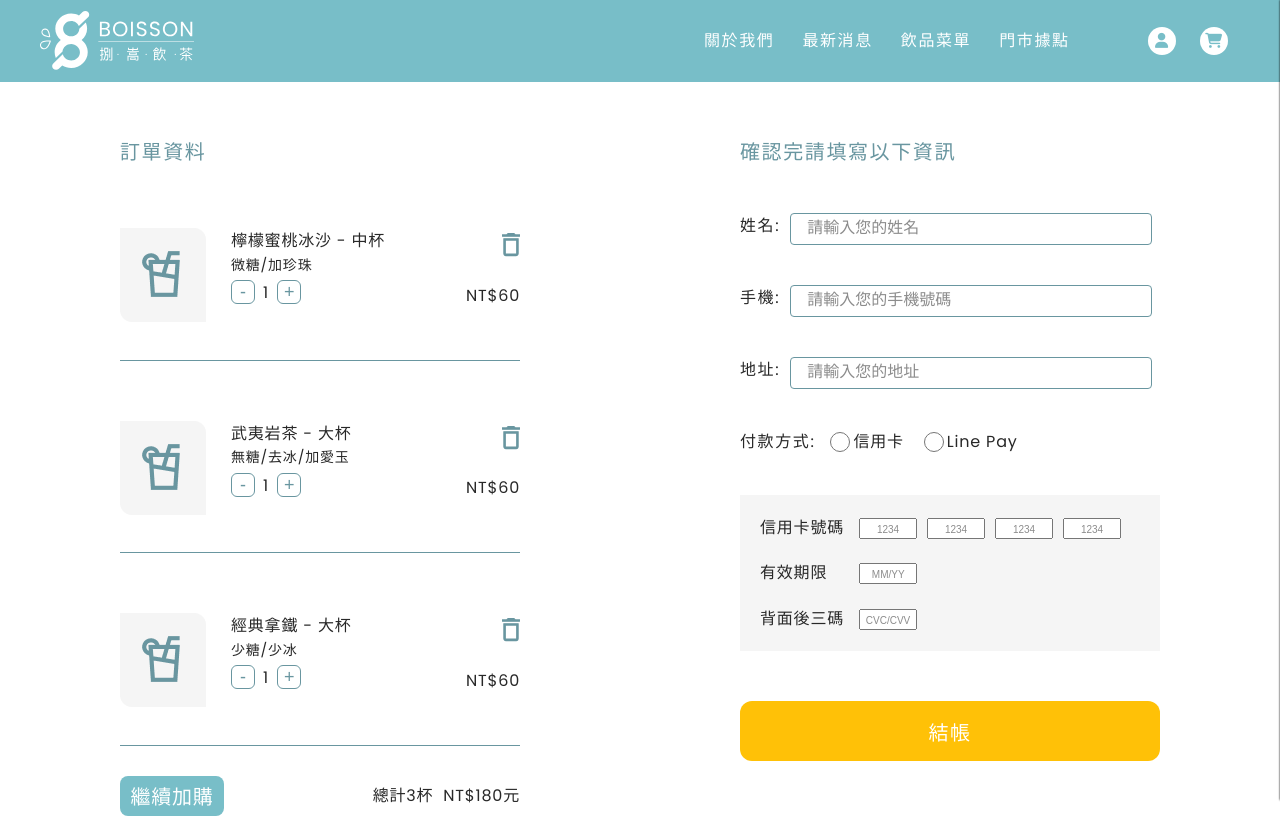
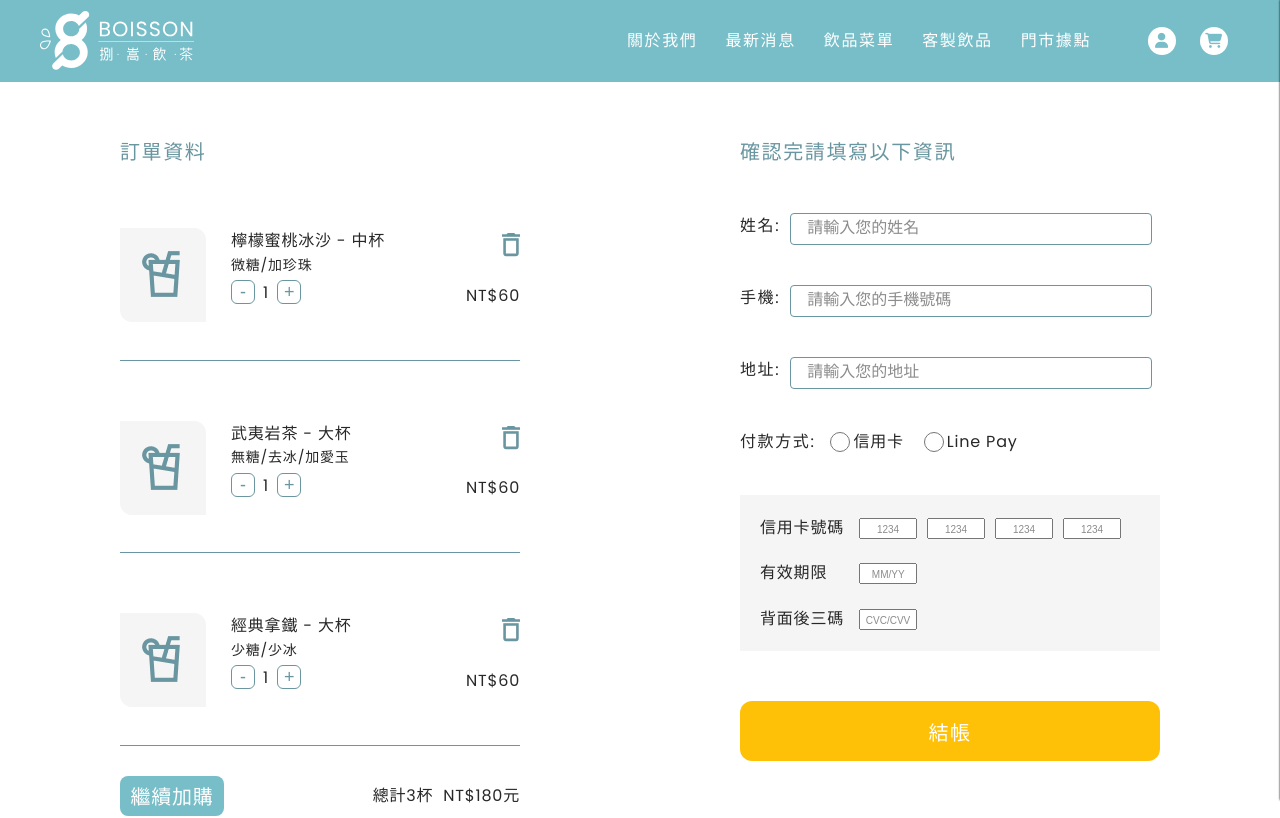
Before and after one commit to gabiwritecode/THD104_G2, a Vue app: page /cart in a window 1280 px wide. Shown: the top 818 px of the page. Built offline with nearby package versions, Linux system fonts and the light colour scheme.

Commit message:
header+客製飲品 @Nora

```diff
--- a/src/assets/sass/layout/_header.scss
+++ b/src/assets/sass/layout/_header.scss
@@ -60,7 +60,7 @@ header{
         }
 
         .menu{
-            width: 460px;
+            width: 620px;
             z-index: 20;
             @include m(){
                 position: absolute;
@@ -94,8 +94,8 @@ header{
             .logo_m{
                 display: none;
                 width: 126px;
-                padding-right: 6px;
                 @include m(){
+                    padding-right: 8px;
                     display: block;
                     margin: 30px auto 26px auto;
                 }
@@ -109,7 +109,7 @@ header{
                 letter-spacing: .07rem;
                 @include m(){
                 display: block;
-                margin: 40px auto 0px auto;
+                margin: 24px auto 0px auto;
                 }
             }
             li{
@@ -128,8 +128,8 @@ header{
                     }
                     @include m(){
                         font-size: 18px;
-                        height: 80px;
-                        line-height: 4.7;
+                        height: 72px;
+                        line-height: 4;
                         text-align: center;
                     }
                 }
--- a/src/components/header.vue
+++ b/src/components/header.vue
@@ -13,6 +13,7 @@
         <li><RouterLink to="./info">最新消息</RouterLink></li>
         <!-- <RouterLink to="/about">about</RouterLink> -->
         <li><RouterLink to="/products">飲品菜單</RouterLink></li>
+        <li><RouterLink to="/customized">客製飲品</RouterLink></li>
         <li><RouterLink to="/store_map">門市據點</RouterLink></li>
         <li><p>Copyright© 2024 BOISSON TEA Inc.</p></li>
       </ul>
```
